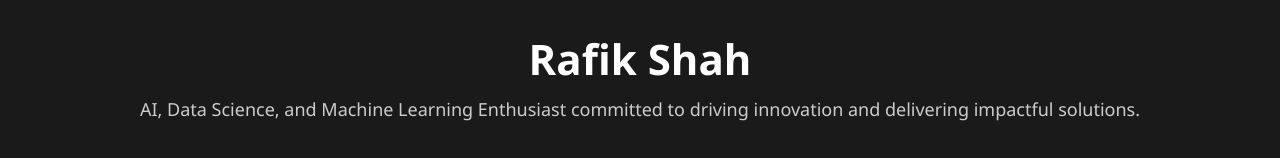
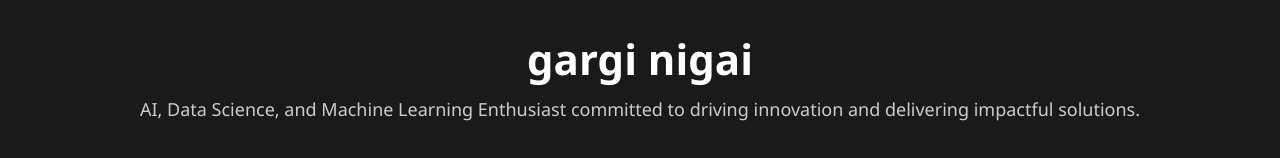
Before and after one commit to Gargi4010/my-resume, a plain HTML site: page index.html in a window 1280 px wide. Shown: the top 158 px of the page. Drawn offline with Linux system fonts and the light colour scheme.

Commit message:
Update index.html

```diff
--- a/index.html
+++ b/index.html
@@ -176,7 +176,7 @@
 
 <body>
     <header>
-        <h1>Rafik Shah</h1>
+        <h1>gargi nigai</h1>
         <p>AI, Data Science, and Machine Learning Enthusiast committed to driving innovation and delivering impactful solutions.</p>
         <div class="contact-info">
             <ul>
```
